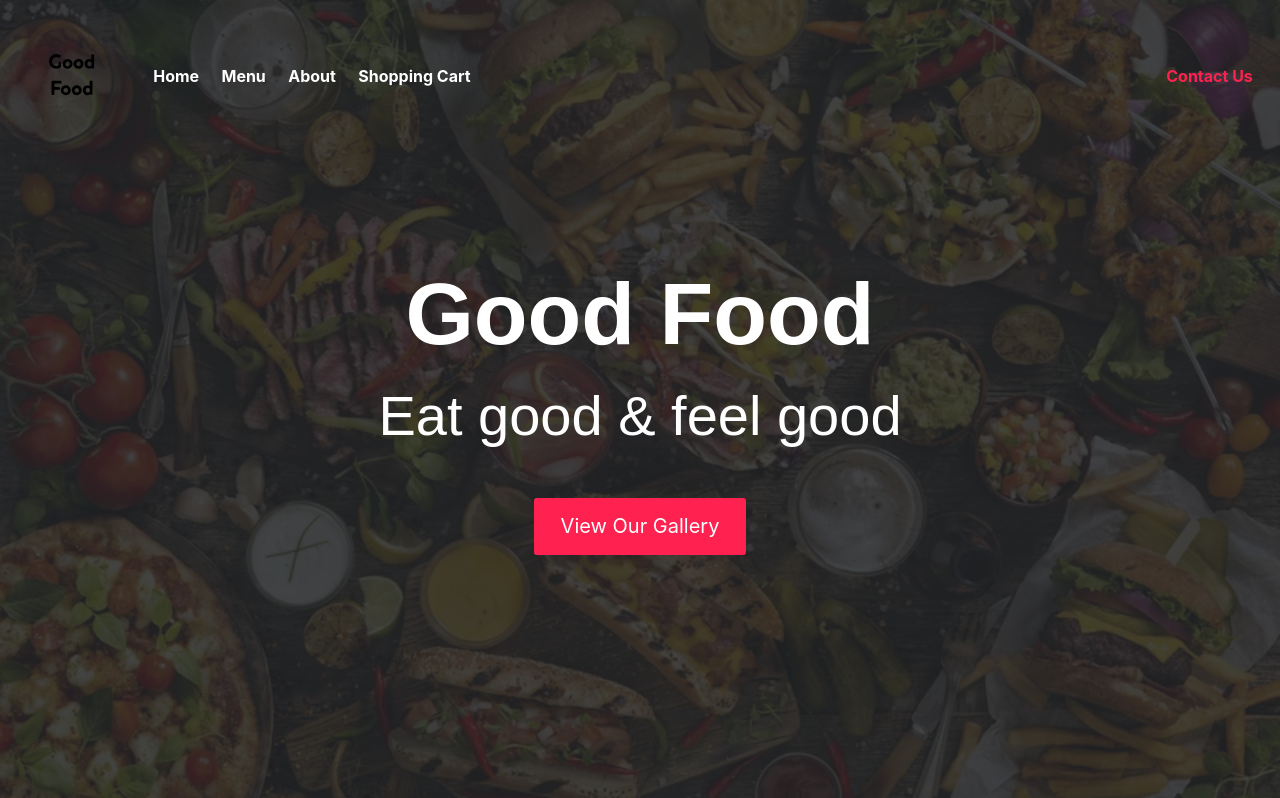
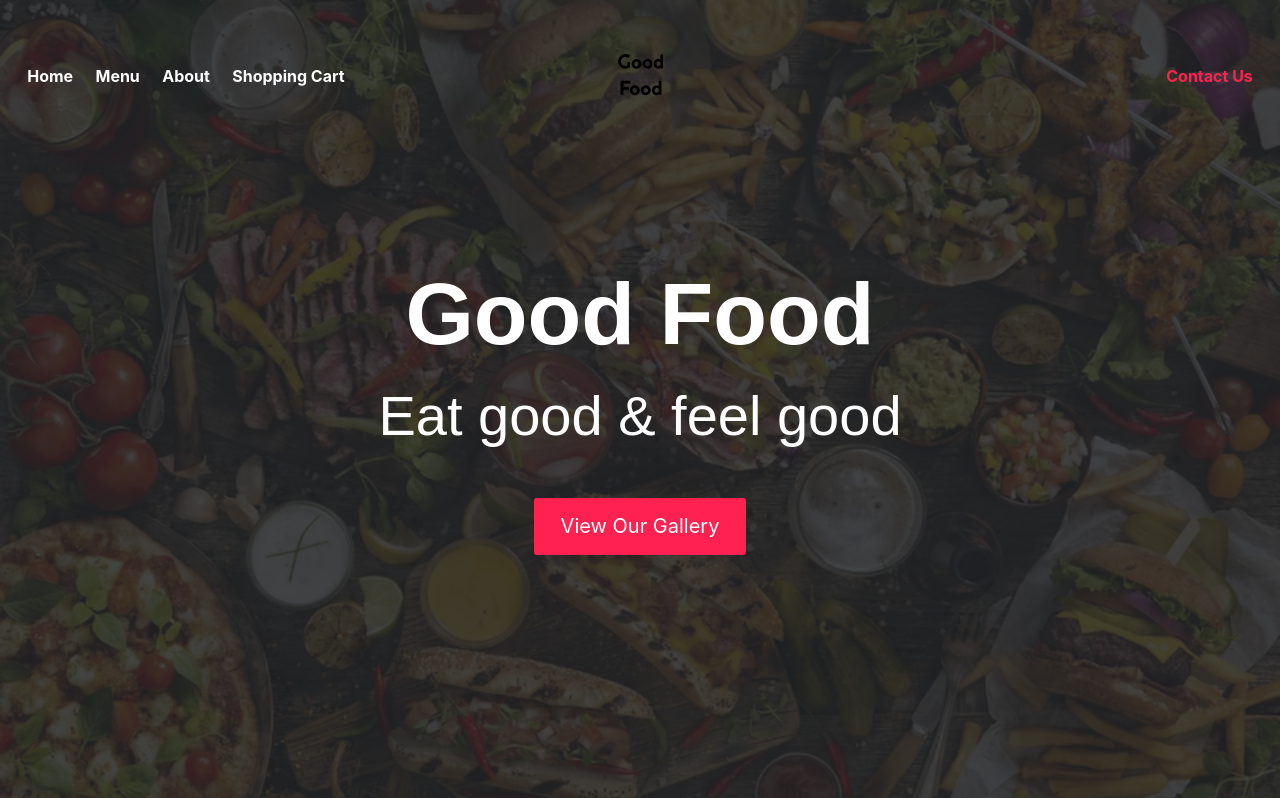
Before and after one commit to xyrois/Restaurant-website, a website: page index.html in a window 1280 px wide. Shown: the top 798 px of the page. Drawn offline with Linux system fonts and the light colour scheme; some packages are replaced by stand-ins of ours.

Commit message:
Update index.html

```diff
--- a/index.html
+++ b/index.html
@@ -39,24 +39,32 @@
 
     <!-- Navbar -->
     <nav class="custom-navbar navbar navbar-expand-lg navbar-dark fixed-top" data-spy="affix" data-offset-top="10">
-        <a class="navbar-brand" href="#">
-            <img src="assets/imgs/file.svg" class="brand-img" alt="">
-            <span class="brand-txt">Good Food</span>
-        </a>
-        <button class="navbar-toggler ml-auto" type="button" data-toggle="collapse" data-target="#navbarSupportedContent"
-            aria-controls="navbarSupportedContent" aria-expanded="false" aria-label="Toggle navigation">
+        <button class="navbar-toggler" type="button" data-toggle="collapse" data-target="#navbarSupportedContent" aria-controls="navbarSupportedContent" aria-expanded="false" aria-label="Toggle navigation">
             <span class="navbar-toggler-icon"></span>
         </button>
-
         <div class="collapse navbar-collapse" id="navbarSupportedContent">
-            <ul class="navbar-nav mr-auto">
-                <li class="nav-item"><a class="nav-link" href="#home">Home</a></li>
-                <li class="nav-item"><a class="nav-link" href="#menu">Menu</a></li>
-                <li class="nav-item"><a class="nav-link" href="#about">About</a></li>
-                <li class="nav-item"><a class="nav-link" href="#" id="toggle-cart-btn">Shopping Cart</a></li>
+            <ul class="navbar-nav">
+                <li class="nav-item">
+                    <a class="nav-link" href="#home">Home</a>
+                </li>
+                <li class="nav-item">
+                    <a class="nav-link" href="#menu">Menu</a>
+                </li>
+                <li class="nav-item">
+                    <a class="nav-link" href="#about">About</a> <!-- Updated here to 'About' -->
+                </li>
+                <li class="nav-item">
+                    <a class="nav-link" href="#" id="toggle-cart-btn">Shopping Cart</a>
+                </li>
             </ul>
-            <ul class="navbar-nav ml-auto">
-                <li class="nav-item"><a class="nav-link" href="#contact">Contact Us</a></li>
+            <a class="navbar-brand m-auto" href="#">
+                <img src="assets/imgs/file.svg" class="brand-img" alt="">
+                <span class="brand-txt">Good Food</span>
+            </a>
+            <ul class="navbar-nav">
+                <li class="nav-item">
+                    <a class="nav-link" href="#contact">Contact Us</a>
+                </li>
             </ul>
         </div>
     </nav>
```
